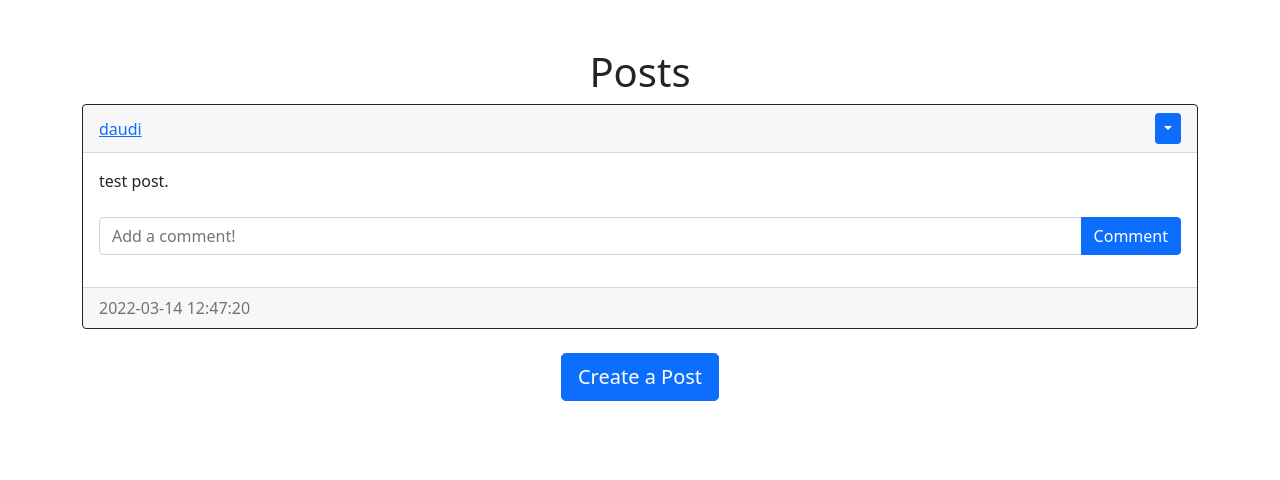
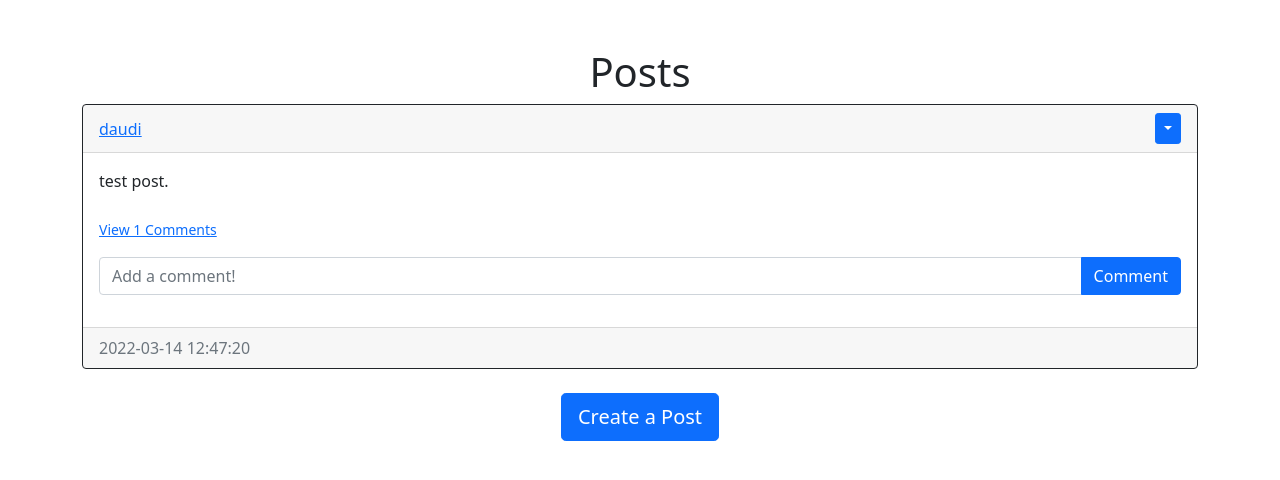
Before and after one commit to faithremo/Blogs, a Flask app: page / in a window 1280 px wide. Shown: the part 56-536 px from the top of the page. Run offline with Flask 2, Linux system fonts and the light colour scheme; a user stored in the database is signed in; data comes from the database, SQL or seed files in the repository; both versions use the stored data as it was after the commit.

Commit message:
view added comment

```diff
--- a/website/__init__.py
+++ b/website/__init__.py
@@ -18,7 +18,7 @@ def create_app():
     app.register_blueprint(views, url_prefix="/")
     app.register_blueprint(auth, url_prefix="/")
 
-    from .models import User, Post
+    from .models import User, Post, Comment
 
     create_database(app)
 
--- a/website/templates/posts_div.html
+++ b/website/templates/posts_div.html
@@ -21,6 +21,46 @@
         <div class="card-body">
           <div class="card-text">{{post.text}}</div>
           <br />
+
+          <div class="collapse" id="comments-{{post.id}}">
+            <div class="card">
+              <div class="card-body" id="comments-expanded-{{post.id}}">
+                {% for comment in post.comments %}
+                <div class="d-flex justify-content-between align-items-center">
+                  <div>
+                    <a href="/posts/{{comment.user.username}}">
+                      {{comment.user.username}}
+                    </a>: {{comment.text}}
+                  </div>
+                  <div>
+                    <small class="text-muted"> {{comment.date_created}}</small>
+                    {% if user.id == comment.author or user.id == post.author %}
+                    <div class="btn-group">
+                      <button type="button" class="btn btn-sm btn-primary dropdown-toggle" data-bs-toggle="dropdown"></button>
+                      <ul class="dropdown-menu">
+                        <li>
+                          <a href="/delete-comment/{{comment.id}}" class="dropdown-item">Delete</a>
+                        </li>
+                      </ul>
+                    </div>
+                    {% endif %}
+                  </div>
+                </div>
+                {% endfor %}
+              </div>
+            </div>
+          </div>
+
+          <p class="card-text">
+            {% if post.comments|length > 0 %}
+            <a data-bs-toggle="collapse" href="#comments-{{post.id}}" role="button">
+              <small>View {{post.comments|length}} Comments</small>
+            </a>
+            {% else %}
+            <small class="text-muted">No Comments</small>
+            {% endif %}
+          </p>
+
           <form class="input-group mb-3" method='POST' action="/create-comment/{{post.id}}">
               <input type="text" id="text" name="text" class="form-control" placeholder="Add a comment!" />
               <button type="submit" class="btn btn-primary">Comment</button>
```
Also changed, not shown: website/database.db.
